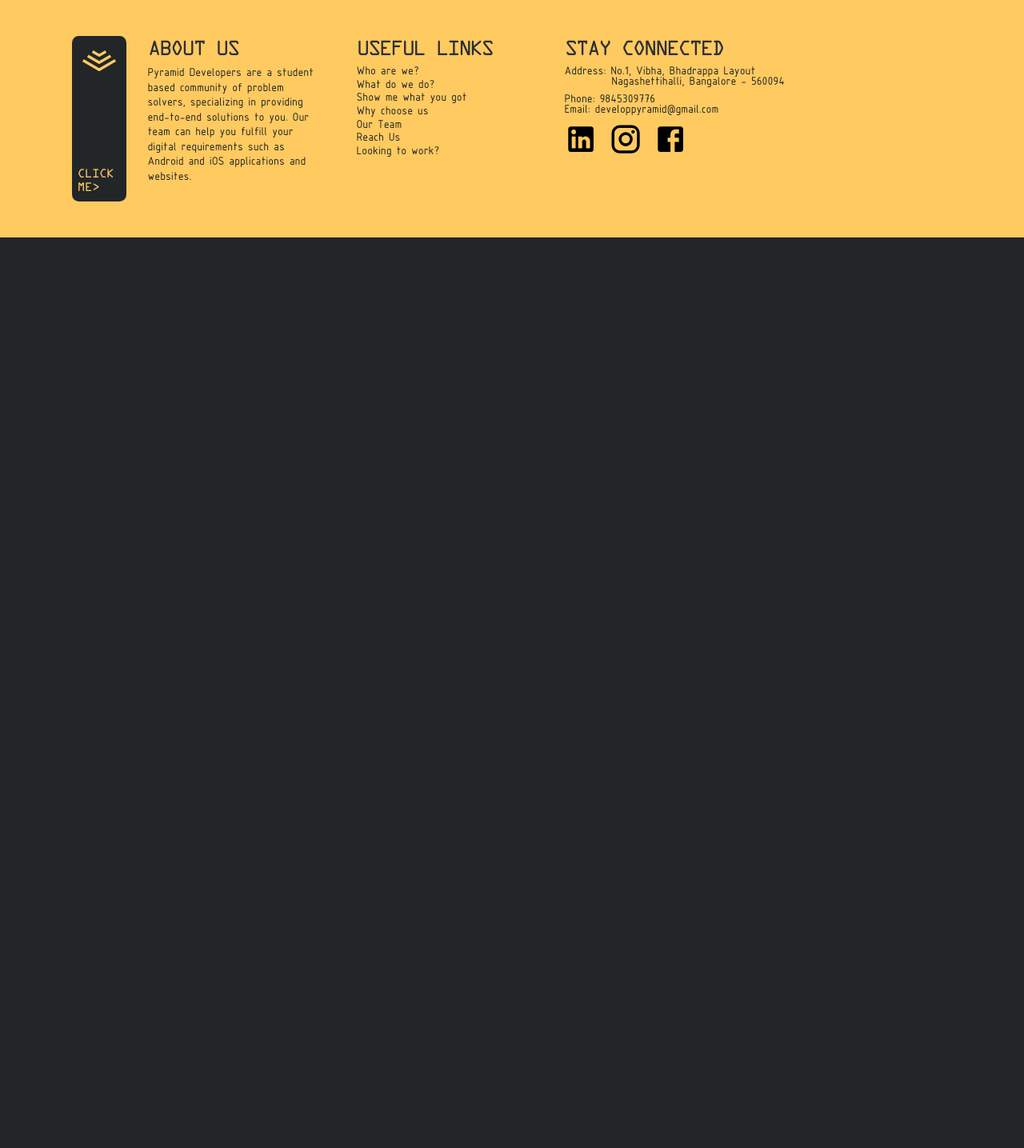
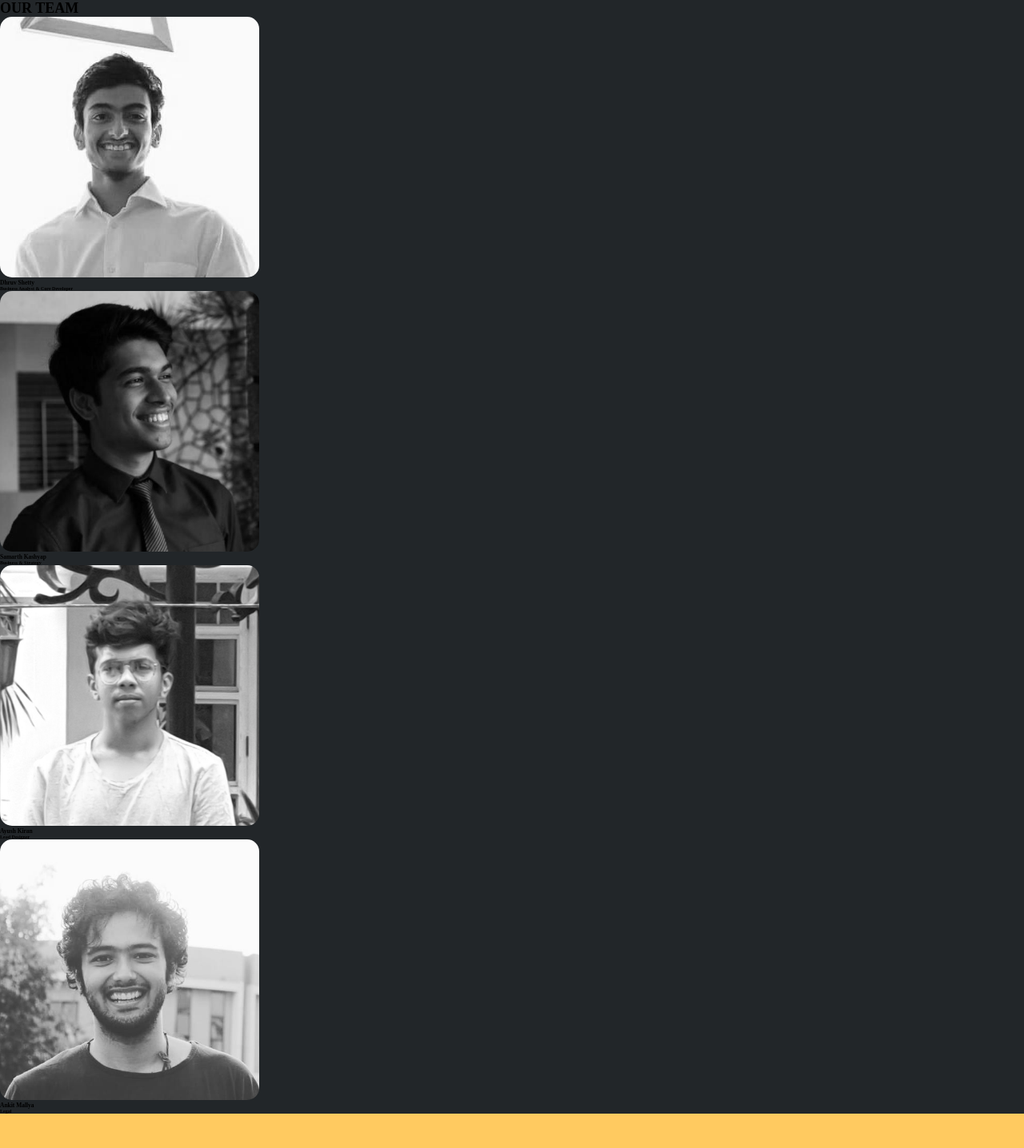
Before and after one commit to PyramidDevelopers/react-trainee, a React (Create React App) app: page / in a window 1280 px wide. Shown: the top 1436 px of the page at 80% size. Before the commit the page ends 800 px from the top, so only its background shows below. Built offline with nearby package versions, Linux system fonts and the light colour scheme.

Commit message:
Our Team Page Created

```diff
--- a/src/MyComponents/Team/Team.js
+++ b/src/MyComponents/Team/Team.js
@@ -1,10 +1,57 @@
-import React from 'react'
-import './Team.css'
+import React from "react";
+import "./Team.css";
+import dhruv from "../../assets/dhruv-shetty.png";
+import samarth from "../../assets/samarth-kashyap.png";
+import ayush from "../../assets/ayush-kiran.png";
+import ankit from "../../assets/ankit-mallya.png";
 
 const Team = () => {
-    return (
-        <div></div>
-    )
-}
+  return (
+    <div className="Team">
+      <div className="Team-title">
+        <h1>OUR TEAM</h1>
+      </div>
 
-export default Team
+      <div className="Team-desc">
+        <div className="lead">
+          <div className="image">
+            <img src={dhruv} alt="dhruv"/>
+          </div>
+          <div className="name" >
+            <h5>Dhruv Shetty</h5>
+            <h6>Business Analyst & Core Developer</h6>
+          </div>
+        </div>
+        <div className="lead">
+          <div className="image">
+            <img src={samarth} alt="samarth" />
+          </div>
+          <div className="name">
+            <h5>Samarth Kashyap</h5>
+            <h6>Business & Strategy</h6>
+          </div>
+        </div>
+        <div className="lead">
+          <div className="image">
+            <img src={ayush} alt="ayush" />
+          </div>
+          <div className="name">
+            <h5>Ayush Kiran</h5>
+            <h6>Lead Designer</h6>
+          </div>
+        </div>
+        <div className="lead">
+          <div className="image">
+            <img src={ankit} alt="ankit" />
+          </div>
+          <div className="name">
+            <h5>Ankit Mallya</h5>
+            <h6>Legal</h6>
+          </div>
+        </div>
+      </div>
+    </div>
+  );
+};
+
+export default Team;
```
